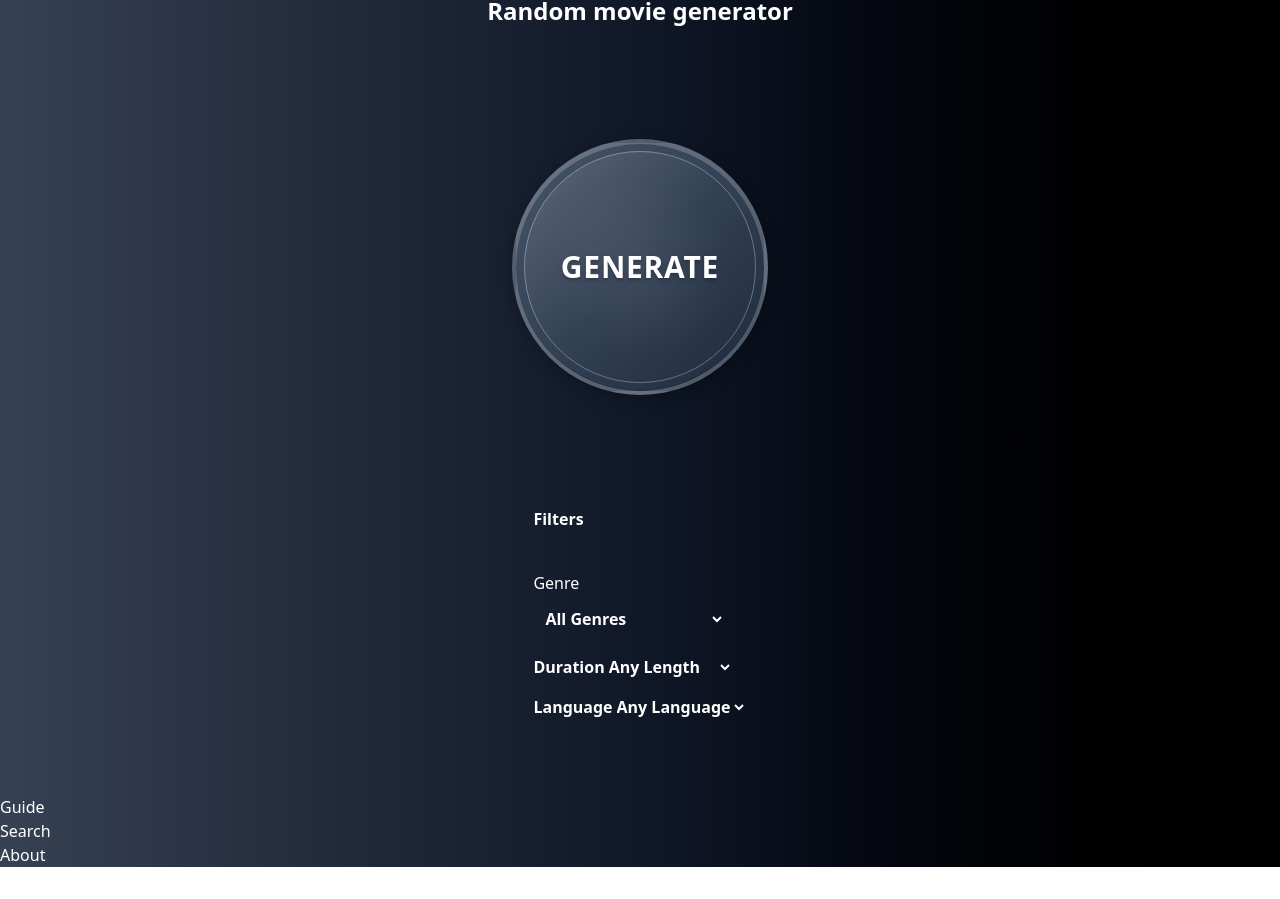
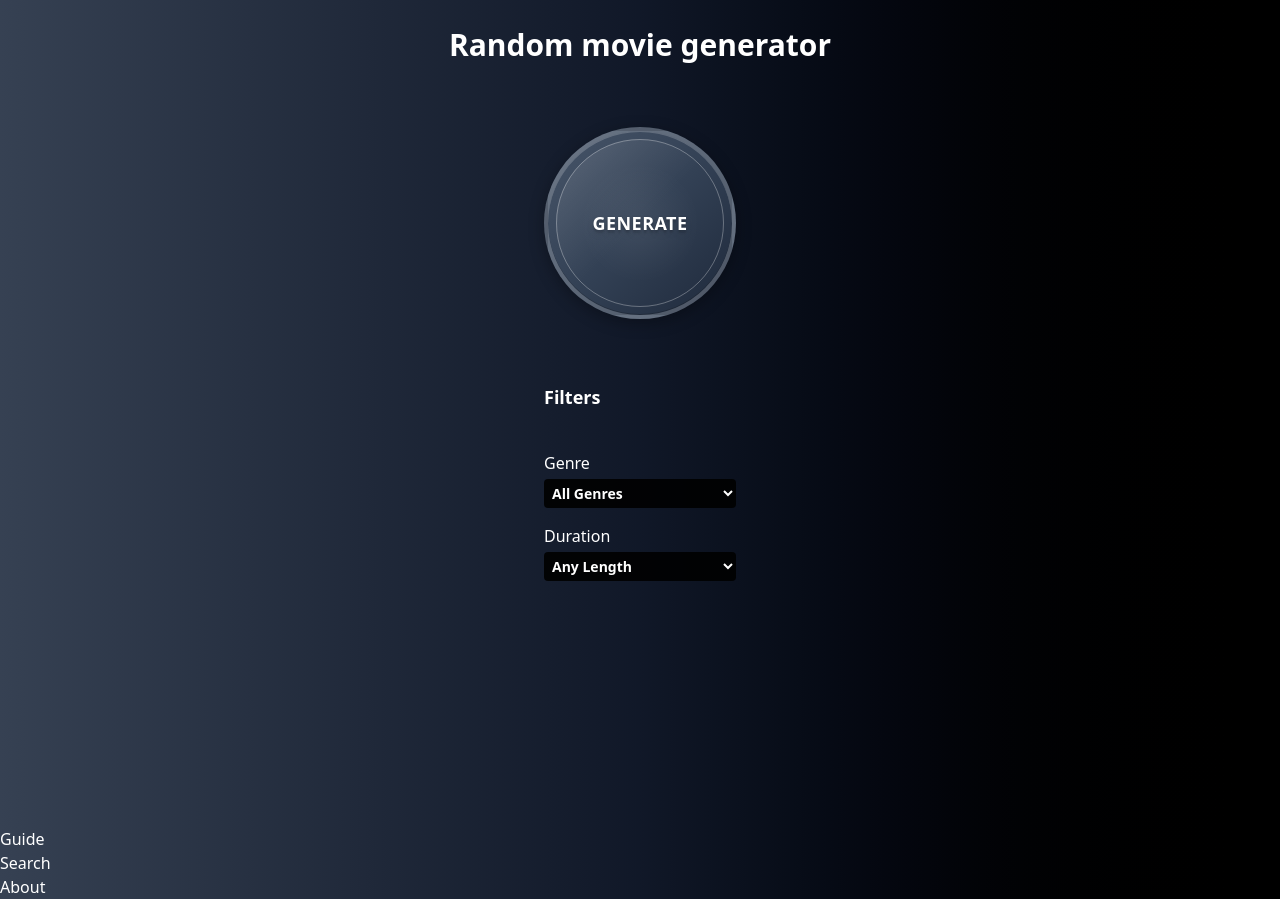
Before and after one commit to shabesh10/Absolute-cinema, a React (Vite) app: page / in a window 1280 px wide. Shown: the part 837-1736 px from the top of the page. Before the commit the page ends 1704 px from the top, so only its background shows below. Built offline with nearby package versions, Linux system fonts and the light colour scheme.

Commit message:
display title on console

```diff
--- a/src/App.jsx
+++ b/src/App.jsx
@@ -1,14 +1,27 @@
+// App.jsx
 import React, { useState } from "react";
+import { Routes, Route } from "react-router-dom";
 import Navbar from "./components/Navbar";
-import PageContent from "./PageContent";
+import PageContent from "./PageContent";          // your SPA sections
+import RandomResult from "./pages/RandomResult";  // the mobile result page
 
 const App = () => {
   const [openNavigation, setOpenNavigation] = useState(false);
 
   return (
-    <div className="bg-gradient-to-r from-gray-700 via-gray-900 to-black text-white min-h-screen overflow-hidden pt-2rem lg:pt-4.5rem">
-      <Navbar openNavigation={openNavigation} setOpenNavigation={setOpenNavigation} />
-      <PageContent openNavigation={openNavigation} />
+    <div className="bg-gradient-to-r from-gray-700 via-gray-900 to-black text-white min-h-screen overflow-hidden pt-8">
+      <Navbar
+        openNavigation={openNavigation}
+        setOpenNavigation={setOpenNavigation}
+      />
+
+      <Routes>
+        {/* Root path loads your scroll‑based SPA */}
+        <Route path="/" element={<PageContent />} />
+
+        {/* Dedicated result page used on mobile */}
+        <Route path="/random-result" element={<RandomResult />} />
+      </Routes>
     </div>
   );
 };
--- /dev/null
+++ b/src/components/MovieCard.jsx
@@ -0,0 +1,9 @@
+import React from 'react'
+
+const MovieCard = () => {
+  return (
+    <div>MovieCard</div>
+  )
+}
+
+export default MovieCard
--- a/src/components/Navbar.jsx
+++ b/src/components/Navbar.jsx
@@ -30,7 +30,7 @@ const Navbar = ({ openNavigation, setOpenNavigation }) => {
     <header className="fixed top-0 left-0 w-full z-50 bg-gradient-to-r from-gray-700 via-gray-900 to-black backdrop-blur-md">
       <nav className="flex justify-between items-center px-4 h-16">
         <a
-          href="#home"
+          href="/"
           className="text-2xl font-semibold font-serif font-stretch-extra-condensed hover:text-green-500"
         >
           ABSOLUTE CINEMA
@@ -43,7 +43,7 @@ const Navbar = ({ openNavigation, setOpenNavigation }) => {
           <ul className="flex flex-col gap-6 items-center lg:flex-row lg:gap-8 ">
             <a href="#home" onClick={handleClick}>
               <li className="hover:cursor-pointer hover:text-green-500 font-semibold">
-                {pathname.hash === "#home" ? (
+                {pathname.hash === "" ? (
                   <span className="relative inline-block text-green-500">
                     Home
                     <svg
--- a/src/helpers/GenerateButton.jsx
+++ b/src/helpers/GenerateButton.jsx
@@ -3,7 +3,7 @@ import React from "react";
 export default function GenerateButton() {
   return (
     <button
-      className="relative w-32 h-32 sm:w-40 sm:h-40 md:w-48 md:h-48 lg:w-56 lg:h-56 xl:w-64 xl:h-64 rounded-full bg-gradient-to-b from-slate-700 to-slate-900 text-white text-md sm:text-ls md:text-xl lg:text-2xl xl:text-3xl font-bold shadow-[0_4px_16px_rgba(0,0,0,0.4)] sm:shadow-[0_6px_24px_rgba(0,0,0,0.4)] md:shadow-[0_8px_32px_rgba(0,0,0,0.4)] transition-all duration-200 ease-out hover:shadow-[0_6px_20px_rgba(0,0,0,0.5)] sm:hover:shadow-[0_8px_28px_rgba(0,0,0,0.5)] md:hover:shadow-[0_12px_40px_rgba(0,0,0,0.5)] hover:scale-[1.02] focus:outline-none flex items-center justify-center border-2 sm:border-3 md:border-4 border-white/20 active:scale-[0.98] active:shadow-[0_2px_8px_rgba(0,0,0,0.4)] sm:active:shadow-[0_3px_12px_rgba(0,0,0,0.4)] md:active:shadow-[0_4px_16px_rgba(0,0,0,0.4)] hover:cursor-pointer"
+      className="relative w-36 h-36 sm:w-40 sm:h-40 md:w-48 md:h-48 lg:w-48 rounded-full bg-gradient-to-b from-slate-700 to-slate-900 text-white text-md sm:text-lg md:text-xl lg:text-lg xl:text-md font-bold shadow-[0_4px_16px_rgba(0,0,0,0.4)] sm:shadow-[0_6px_24px_rgba(0,0,0,0.4)] md:shadow-[0_8px_32px_rgba(0,0,0,0.4)] transition-all duration-200 ease-out hover:shadow-[0_6px_20px_rgba(0,0,0,0.5)] sm:hover:shadow-[0_8px_28px_rgba(0,0,0,0.5)] md:hover:shadow-[0_12px_40px_rgba(0,0,0,0.5)] hover:scale-[1.02] focus:outline-none flex items-center justify-center border-2 sm:border-3 md:border-4 border-white/20 active:scale-[0.98] active:shadow-[0_2px_8px_rgba(0,0,0,0.4)] sm:active:shadow-[0_3px_12px_rgba(0,0,0,0.4)] md:active:shadow-[0_4px_16px_rgba(0,0,0,0.4)] hover:cursor-pointer"
       style={{
         background: "linear-gradient(135deg, #475569 0%, #334155 50%, #1e293b 100%)",
         boxShadow: "0 4px 16px rgba(0,0,0,0.3), inset 0 1px 0 rgba(255,255,255,0.2), inset 0 -1px 0 rgba(0,0,0,0.2)",
@@ -33,5 +33,4 @@ export default function GenerateButton() {
       {/* Subtle border highlight */}
       <span className="absolute inset-1 sm:inset-1.5 md:inset-2 rounded-full border border-white/30 pointer-events-none"></span>
     </button>
-  );
-}
+  );}
--- /dev/null
+++ b/src/pages/RandomResult.jsx
@@ -0,0 +1,16 @@
+import React from "react";
+import { useLocation, useNavigate } from "react-router-dom";
+
+const RandomResult = () => {
+  const location = useLocation();
+  const navigate = useNavigate();
+  const movie = location.state?.movie;
+  console.log(movie.original_title);
+  return (
+    <div className="mt-16">
+       ahklsa
+    </div>
+  );
+};
+
+export default RandomResult;
--- a/src/sections/Random.jsx
+++ b/src/sections/Random.jsx
@@ -1,23 +1,77 @@
-import React from "react";
-import { NavLink } from "react-router-dom";
-import SpeedTestButton from "../helpers/GenerateButton";
+import React, { useState } from "react";
+import GenerateButton from "./../helpers/GenerateButton";
+import { useNavigate } from "react-router-dom";
 
 const Random = () => {
+
+  const navigate = useNavigate();
+
+  const [data, setData] = useState({
+    genre: "",
+    duration: "",
+    language: "",
+  });
+
+  let { genre, duration, language } = data;
+
+  const getter = (event) => {
+    let element = event.target;
+    let value = element.value;
+    let key = element.name;
+    setData({ ...data, [key]: value });
+  };
+
+  const handleGenerate = async () => {
+    // fetching movies based on filters
+    const API_KEY = import.meta.env.VITE_TMDB_API_KEY;
+    // console.log(data);
+    let url =
+      `https://api.themoviedb.org/3/discover/movie?api_key=${API_KEY}` +
+      `&vote_count.gte=1000&sort_by=vote_average.desc`;
+    if (genre) url += `&with_genres=${genre}`;
+    if (language) url += `&with_original_language=${language}`;
+
+    if (duration === "short") url += `&with_runtime.lte=90`;
+    if (duration === "medium")
+      url += `&with_runtime.gte=90&with_runtime.lte=120`;
+    if (duration === "long") url += `&with_runtime.gte=120`;
+
+    const page = Math.floor(Math.random() * 10) + 1;
+    url += `&page=${page}`;
+
+    try {
+      let response = await fetch(url);
+      let { results = [] } = await response.json();
+      console.log(results);
+      if (!results.length) {
+        alert("No movies found—try loosening the filters a bit.");
+        return;
+      }
+      const movie = results[Math.floor(Math.random() * results.length)];
+      navigate("/random-result", { state: { movie } });
+    } catch (err) {
+      console.error("Error fetching movie:", err);
+      alert("Something went wrong. Please try again.");
+    }
+  };
   return (
     <div
       id="random"
-      className="min-h-screen scroll-mt-16 flex flex-col items-center gap-28"
+      className="min-h-screen scroll-mt-18 flex flex-col items-center gap-16 lg:flex-wrap"
     >
-      <section className="font-semibold text-2xl">
+      <section className="font-semibold text-3xl">
         Random movie generator
       </section>
       <section>
-        <NavLink>
-          <SpeedTestButton />
-        </NavLink>
+        <div
+          className="flex items-center justify-center"
+          onClick={handleGenerate}
+        >
+          <GenerateButton />
+        </div>
       </section>
       <section className="flex gap-10 flex-col font-semibold text-md">
-        <article className="">Filters</article>
+        <article className="text-lg">Filters</article>
         <article className="flex flex-col gap-4 text-white">
           <div>
             <label htmlFor="genre" className="block mb-1 font-medium">
@@ -25,7 +79,10 @@ const Random = () => {
             </label>
             <select
               id="genre"
-              className="p-2 rounded text-white w-48"
+              name="genre"
+              className="p-1 rounded text-white bg-black/90 w-48 text-sm"
+              onChange={getter}
+              value={genre}
             >
               <option value="">All Genres</option>
               <option value="28">Action</option>
@@ -39,17 +96,33 @@ const Random = () => {
             </select>
           </div>
           <div>
-            <label htmlFor="duration">Duration</label>
-            <select name="duration" id="duration">
+            <label htmlFor="duration" className="block mb-1 font-medium">
+              Duration
+            </label>
+            <select
+              name="duration"
+              id="duration"
+              className="p-1 rounded text-white bg-black/90 w-48 text-sm"
+              onChange={getter}
+              value={duration}
+            >
               <option value="">Any Length</option>
               <option value="short">Under 90 min</option>
               <option value="medium">90-120 min</option>
               <option value="long">Over 120 min</option>
             </select>
           </div>
-          <div>
-            <label htmlFor="language">Language</label>
-            <select name="language" id="language">
+          {/* <div>
+            <label htmlFor="language" className="block mb-1 font-medium">
+              Language
+            </label>
+            <select
+              name="language"
+              id="language"
+              className="p-1 rounded text-white bg-black/90 w-48 text-sm"
+              onChange={getter}
+              value={language}
+            >
               <option value="">Any Language</option>
               <option value="en">English</option>
               <option value="hi">Hindi</option>
@@ -62,7 +135,7 @@ const Random = () => {
               <option value="es">Spanish</option>
               <option value="it">Italian</option>
             </select>
-          </div>
+          </div> */}
         </article>
       </section>
     </div>
```
Also changed, not shown: 1 other file (tests, documents, lock files or other folders).
